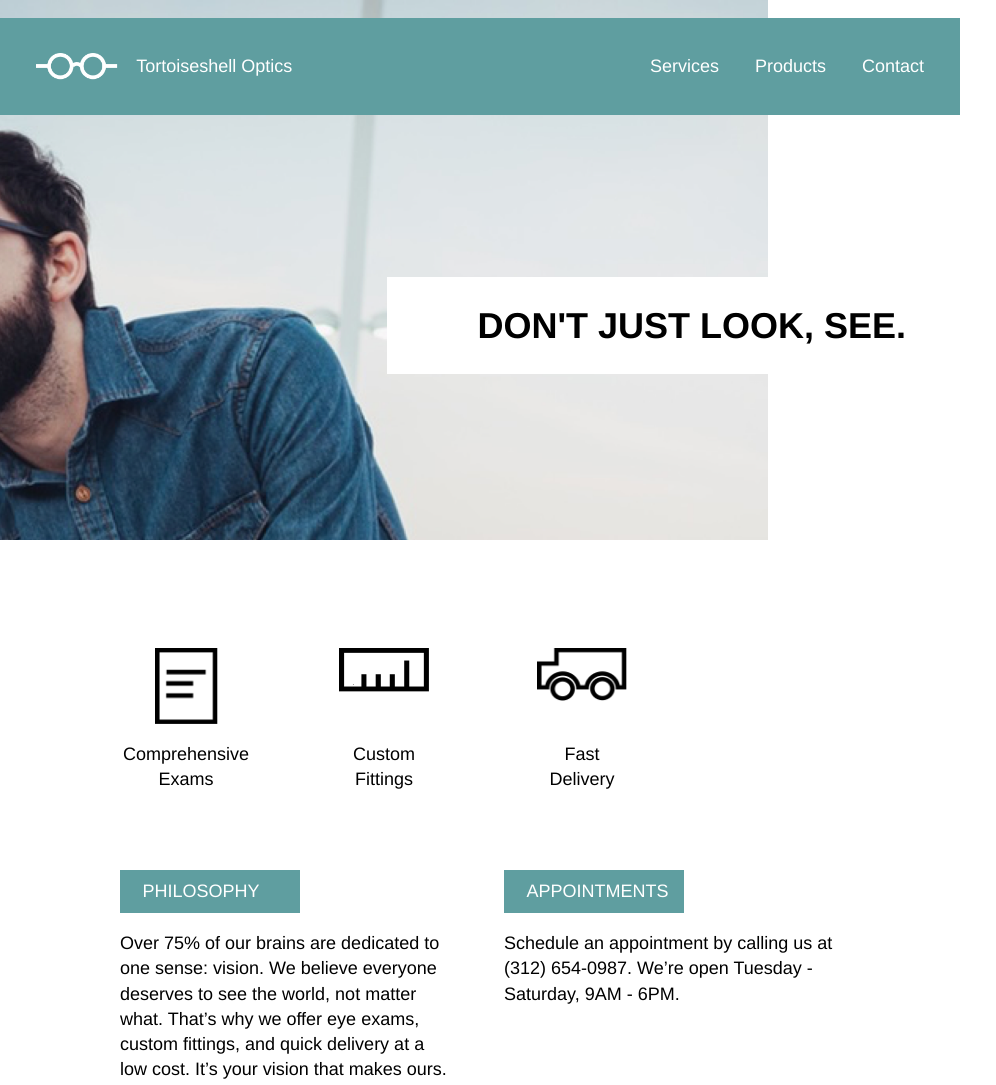
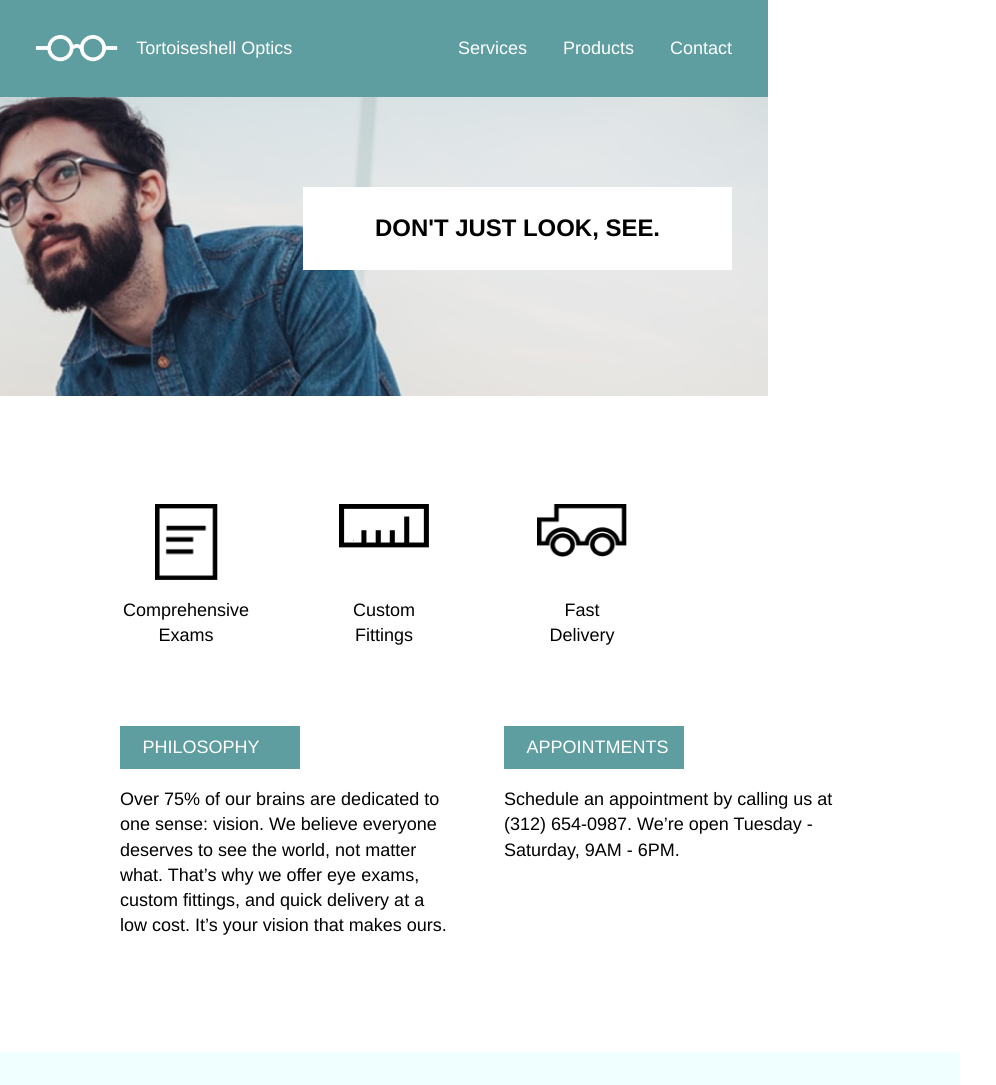
Before and after one commit to bgschubert/tortoiseshell, a plain HTML site: page index.html in a window 768 px wide. Shown: the top 1085 px of the page, 996 px wide, since content can reach past the window. Drawn offline with Linux system fonts and the light colour scheme.

Commit message:
Finished Tablet Styling.

```diff
--- a/resources/css/style.css
+++ b/resources/css/style.css
@@ -168,3 +168,59 @@ footer .sitename{
 .sitename .black{
   margin-left: 4rem;
 }
+
+/*Responsive Design - Media Quereies*/
+
+/*Tablet*/
+
+@media only screen and (min-width: 471px) and (max-width: 1024px){
+  header{
+    background-image: url("../images/glasses-bg.png");
+    height: 22rem;
+    background-repeat: no-repeat;
+    background-position: center center;
+    background-size: cover;
+  }
+
+  .container{
+    width: 100%;
+    margin: auto;
+    color: white;
+    display: flex;
+    align-items: center;
+    justify-content: space-between;
+  }
+
+  .banner{
+    background-color: cadetblue;
+    position: relative;
+    top: 0;
+    display: flex;
+    align-items: center;
+    justify-content: space-between;
+    padding: 1rem 0;
+  }
+
+  .headline-container{
+    width: 100%;
+    margin: auto;
+    display: flex;
+    justify-content: flex-end;
+  }
+  .headline{
+    background-color: white;
+    margin-top: 5rem;
+    margin-right: 2rem;
+    display: flex;
+    justify-content: flex-end;
+  }
+
+  .headline span{
+    padding: 1.5rem 4rem;
+    font-weight: bold;
+    font-size: 1.33rem;
+    color: black;
+  }
+}
+
+/*Mobile*/
```
